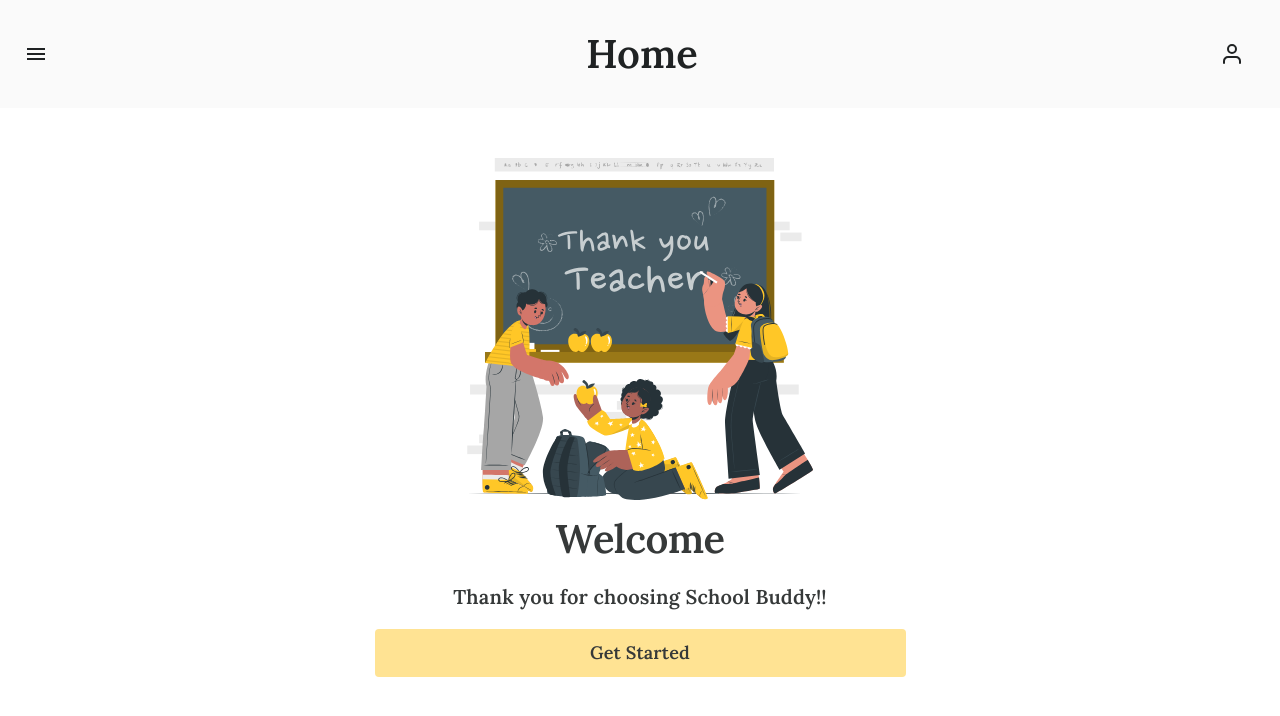
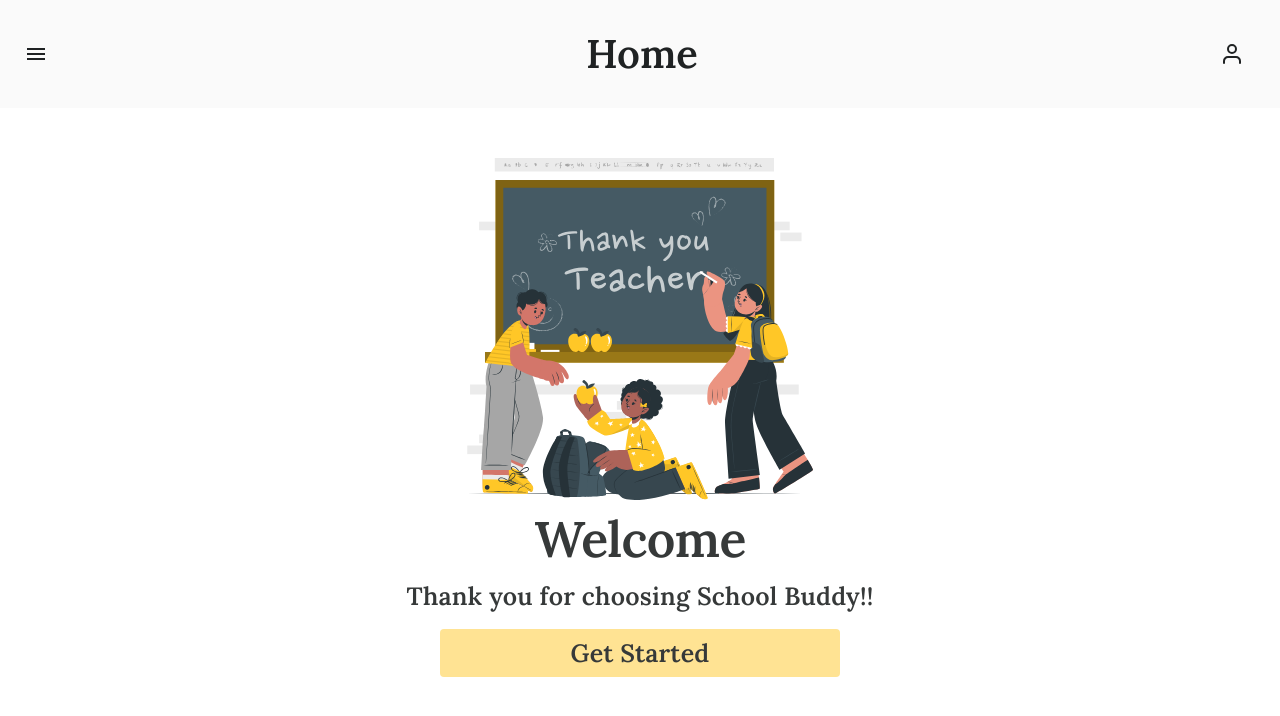
Before and after one commit to sushanthach12/School-Buddy, a React (Create React App) app: page /login in a window 1280 px wide. Both pictures are taken after typing "name@example.com", "Sample123" into the empty fields and a click on the button "Log In". Shown: the top 716 px of the page. Built offline with nearby package versions, Linux system fonts and the light colour scheme.

Commit message:
loginres

```diff
--- a/src/HomePage/Homepage.jsx
+++ b/src/HomePage/Homepage.jsx
@@ -1,40 +1,63 @@
-import React from 'react'
-import CustomizableButton from '../components/CustomizableButton'
-import AuthBox from '../components/AuthBox';
+import React from "react";
+import CustomizableButton from "../components/CustomizableButton";
+import AuthBox from "../components/AuthBox";
 import { Typography } from "@mui/material";
-import { useSelector } from 'react-redux';
-import LoginScreen from '../Pages/LoginScreen';
-
+import { useSelector } from "react-redux";
+import LoginScreen from "../Pages/LoginScreen";
+import useMediaQuery from "@mui/material/useMediaQuery";
+import Box from "@mui/material/Box";
 const Homepage = () => {
-
-  const user = useSelector((state) => state.user)
+  const user = useSelector((state) => state.user);
 
   return (
     <>
-      {
-        user.loggedIn ?
+      {user.loggedIn ? (
         <AuthBox>
-            <div
-              style={{
-                marginBottom: '10px',
+          <Box
+            sx={{
+              marginBottom: "10px",
               top: "200px",
               left: "427px",
+              width: {
+                xs: "auto",
+                sm: "500px",
+                md: "700px",
+                lg: "auto",
+                xl: "auto",
+              },
             }}
           >
-              <img src="/images/homeSvg.svg" alt="Group-1" border="0" />
-            </div>
+            <img
+              width="100%"
+              src="/images/homeSvg.svg"
+              alt="Group-1"
+              border="0"
+            />
+          </Box>
           <Typography
             variant="h1"
             sx={{
               color: "#363939",
-                fontSize: "40px",
+              fontSize: {
+                xs: "40px",
+                sm: "70px",
+                md: "60px",
+                lg: "50px",
+                xl: "40px",
+              },
               fontWeight: "600",
               lineHeight: "50px",
               fontFamily: "Lora",
-                width: "696px",
+              // width: "696px",
+              width: {
+                xs: "auto",
+                sm: "auto",
+                md: "100%",
+                lg: "100%",
+                xl: "100%",
+              },
               height: "50px",
               textAlign: "center",
-
             }}
           >
             Welcome
@@ -42,25 +65,32 @@
           <Typography
             sx={{
               color: "#363939",
-                fontSize: "20px",
+              fontSize: {
+                xs: "20px",
+                sm: "30px",
+                md: "30px",
+                lg: "25px",
+                xl: "20px",
+              },
               fontWeight: "400",
               lineHeight: "25px",
               fontFamily: "Lora",
               top: "596px",
               marginTop: "20px",
               marginBottom: "20px",
+              alignItems: "center",
+              textAlign: "center",
             }}
           >
             Thank you for choosing School Buddy!!
-
           </Typography>
           <CustomizableButton link="/signup" label={"Get Started"} />
         </AuthBox>
-          :
+      ) : (
         <LoginScreen />
-      }
+      )}
     </>
-  )
-}
+  );
+};
 
-export default Homepage
+export default Homepage;
--- a/src/Pages/Login.jsx
+++ b/src/Pages/Login.jsx
@@ -12,6 +12,7 @@
 import { useDispatch, useSelector } from 'react-redux';
 import { logginSuccess } from '../store/slices/userSlice';
 import { Router, useNavigate } from 'react-router-dom';
+import Box from "@mui/material/Box";
 
 const Login = () => {
     const navigate = useNavigate()
@@ -40,21 +41,34 @@
 
     return (
         <Container
-            maxWidth="lg"
-            style={{
-                height: "80vh",
+            sx={{
+                height: "auto",
                 display: "flex",
-                justifyContent: "space-evenly",
                 alignItems: "center",
-                gap: '10px'
+                flexDirection: 'column',
+                marginTop: '50px',
+                width:"auto",
+                marginBottom: '50px'
             }}
         >
-
-            <img
+            <Box
+            sx={{
+                width:{
+                    xs:'250px',
+                    sm:'500px',
+                    md:'400px',
+                    lg:'400px',
+                    xl:'400px',
+                }
+            }}
+            >
+                <img
                 alt='profile'
                 src='/images/loginSvg.svg'
-                style={{ width: "439px", height: "439px" }}
+                style={{ width: "100%", height: "auto" }}
             />
+            </Box>
+
 
 
             <form
@@ -69,11 +83,18 @@
                     <FormLabel
                         shrink="true"
                         htmlFor="email"
-                        style={{
+                        sx={{
                             fontSize: "14px",
                             fontWeight: '500',
                             lineHeight: '17.5px',
                             color: '#57595A',
+                            width: {
+                                xs: "auto",
+                                sm: "auto",
+                                md: "100%",
+                                lg: "100%",
+                                xl: "100%",
+                            }
                         }}
                     >
                         Email
@@ -91,7 +112,13 @@
                             border: '1px solid #D2D3D3',
                             padding: '11px 12px',
                             lineHeight: '24px',
-                            width: "438px",
+                            width:{
+                                xs:"250px",
+                                sm:"300px",
+                                md:"400px",
+                                lg:"400px",
+                                xl:"500px",
+                            },
                             color: '#363939'
                         }}
                         placeholder='example@gmail.com'
@@ -127,7 +154,7 @@
                             border: '1px solid #D2D3D3',
                             padding: '11px 12px',
                             lineHeight: '24px',
-                            width: "438px",
+                            width: "auto",
                             color: '#363939'
                         }}
                         placeholder='password'
--- a/src/Pages/LoginScreen.jsx
+++ b/src/Pages/LoginScreen.jsx
@@ -8,12 +8,13 @@
         <>
             <Container
                 maxWidth='lg'
-                style={{
+                sx={{
                     display: 'flex',
                     height: '100vh',
                     flexDirection: 'column',
                     justifyContent: 'center',
-                    alignItems: 'center'
+                    alignItems: 'center',
+                    width: '100%',
                 }}
             >
                 <div
@@ -33,7 +34,13 @@
                         fontWeight: "600",
                         lineHeight: "50px",
                         fontFamily: "Lora",
-                        width: "696px",
+                        width: {
+                            xs: "auto",
+                            sm: "auto",
+                            md: "100%",
+                            lg: "100%",
+                            xl: "100%",
+                        },
                         height: "50px",
                         textAlign: "center",
                         marginBottom: '10px'
@@ -51,6 +58,7 @@
                         top: "596px",
                         marginTop: "20px",
                         marginBottom: "20px",
+                        textAlign: "center",
                     }}
                 >
                     Few steps to begin!!
--- a/src/components/AuthBox.jsx
+++ b/src/components/AuthBox.jsx
@@ -25,6 +25,13 @@
             alignItems: 'center',
             justifyContent: 'center',
             flexDirection: 'column',
+            paddingBottom:{
+                xs:'50px',
+                sm:'50px',
+                md:'50px',
+                lg:'50px',
+                xl:'50px',
+            }
 
         }}
         >
--- a/src/components/CustomizableButton.jsx
+++ b/src/components/CustomizableButton.jsx
@@ -14,7 +14,13 @@
         sx={{
           backgroundColor: "#FFE393",
           ":hover": { backgroundColor: "#ffe8a8" },
-          width: "531px",
+          width: {
+            xs:"300px",
+            sm:"300px",
+            md:"400px",
+            lg:"400px",
+            xl:"400px",
+          },
           height: "48px",
         }}
         disableElevation
@@ -23,7 +29,7 @@
           variant="h4"
           sx={{
             color: "#363939",
-            fontSize: "18px",
+            fontSize: "25px",
             fontWeight: "600",
             lineHeight: "22.5px",
             textAlign: "center",
```
Lines whose indentation alone changed are shown as unchanged.
